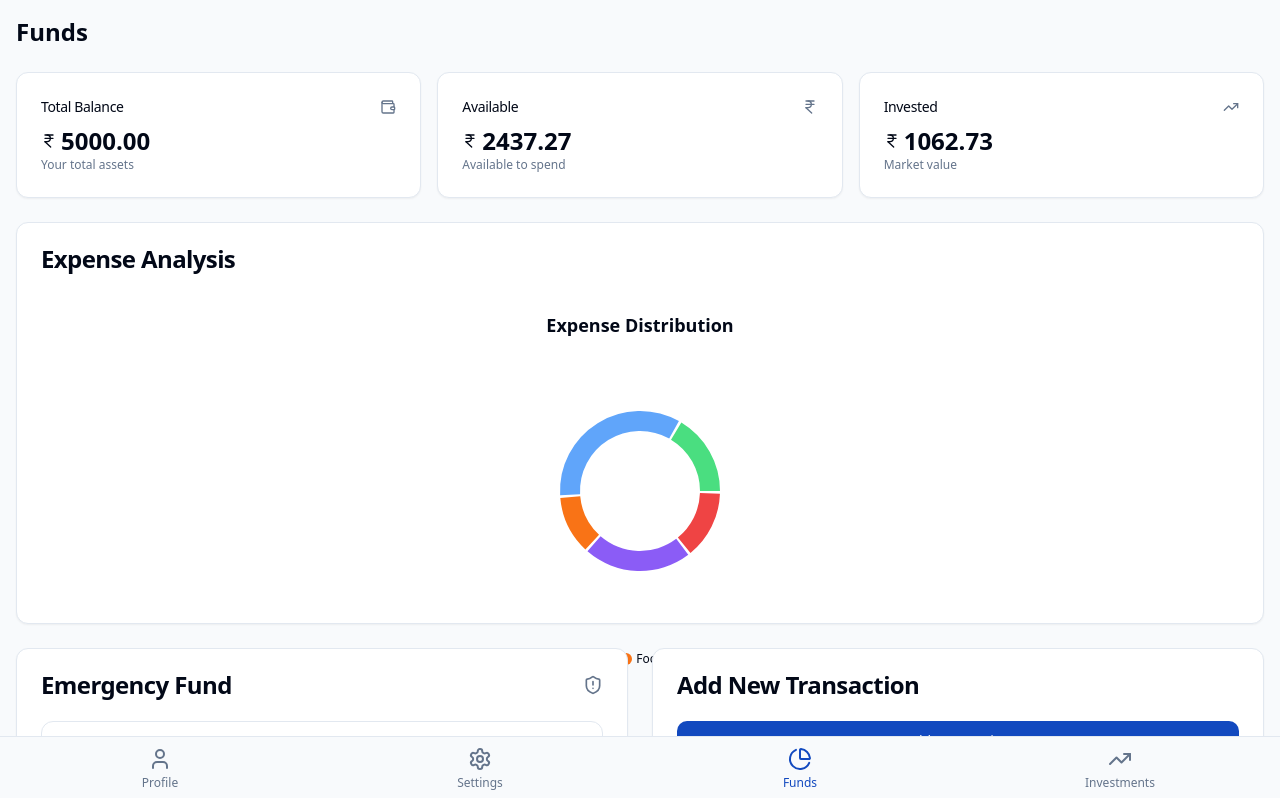
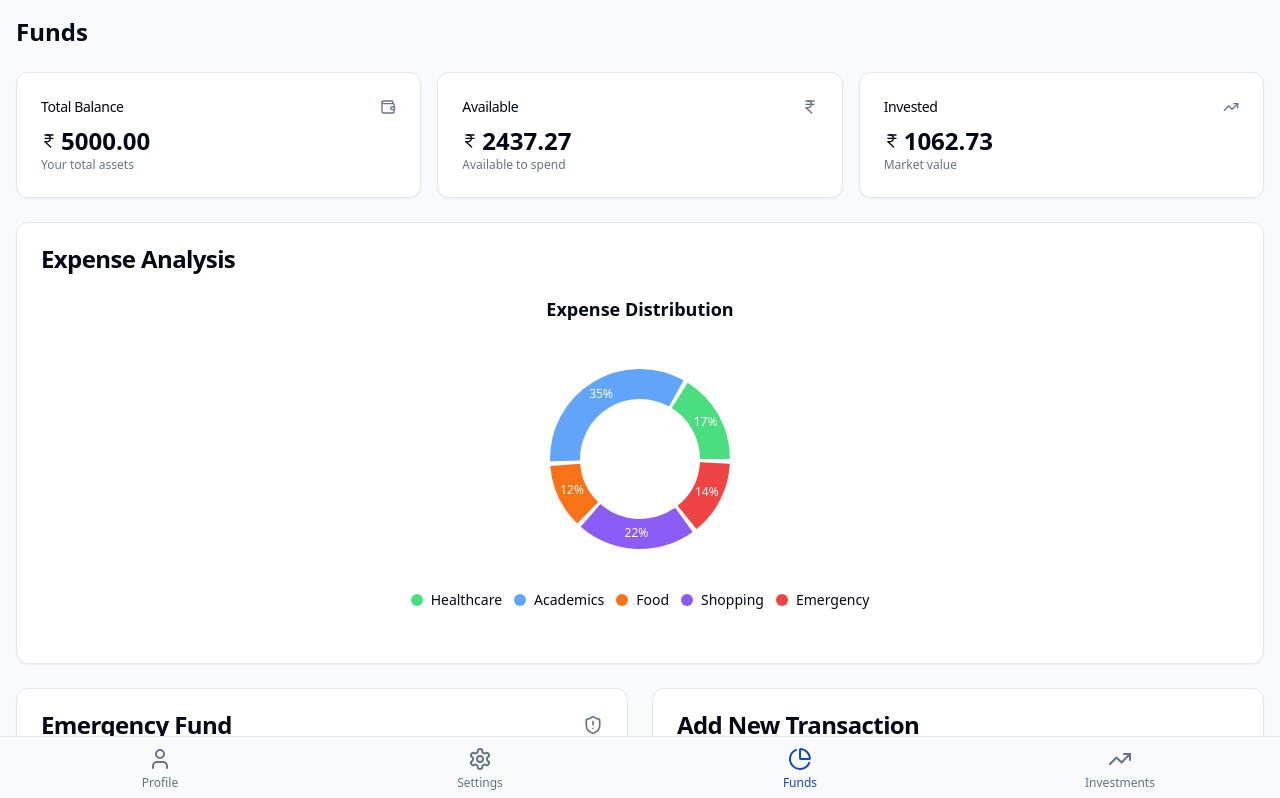
Before and after one commit to Joshi-AI/finflow-pie-buddy, a React (Vite) app: page /funds in a window 1280 px wide. Shown: the top 798 px of the page. Built offline with nearby package versions, Linux system fonts and the light colour scheme.

Commit message:
feat: Improve stock purchase and pie chart
- Added error handling for insufficient funds when buying stocks.
- Enhanced pie chart with descriptions and category names.
- Applied minimalist design for better visual appeal.

```diff
--- a/src/components/ExpensePieChart.tsx
+++ b/src/components/ExpensePieChart.tsx
@@ -1,17 +1,17 @@
 
 import React, { useState } from 'react';
-import { PieChart, Pie, Cell, ResponsiveContainer, Tooltip } from 'recharts';
-import { useFinance, Transaction } from '@/context/FinanceContext';
+import { PieChart, Pie, Cell, ResponsiveContainer, Tooltip, Legend } from 'recharts';
+import { useFinance } from '@/context/FinanceContext';
 
-// Custom tooltip for the pie chart
 const CustomTooltip = ({ active, payload }: any) => {
   if (active && payload && payload.length) {
     const data = payload[0].payload;
     return (
       <div className="bg-card p-3 rounded-lg shadow-lg border border-border">
-        <p className="font-semibold">{data.name}</p>
-        <p className="text-muted-foreground">Amount: ${data.value.toFixed(2)}</p>
-        <p className="text-muted-foreground">Percentage: {data.percent.toFixed(2)}%</p>
+        <p className="font-semibold text-sm">{data.name}</p>
+        <p className="text-muted-foreground text-xs">Amount: ₹{data.value.toLocaleString()}</p>
+        <p className="text-muted-foreground text-xs">({data.percent.toFixed(1)}%)</p>
+        <p className="text-xs mt-1 text-muted-foreground italic">{data.description}</p>
       </div>
     );
   }
@@ -22,7 +22,24 @@ export function ExpensePieChart() {
   const { transactions } = useFinance();
   const [activeIndex, setActiveIndex] = useState<number | null>(null);
 
-  // Calculate total expenses by category
+  const categoryDescriptions = {
+    healthcare: "Medical expenses and health-related costs",
+    academics: "Educational and learning expenses",
+    food: "Groceries and dining expenses",
+    shopping: "Retail purchases and personal items",
+    emergency: "Unexpected or urgent expenses",
+    other: "Miscellaneous expenses",
+  };
+
+  const COLORS = {
+    healthcare: '#4ade80', // vibrant green
+    academics: '#60a5fa', // soft blue
+    food: '#f97316', // warm orange
+    shopping: '#8b5cf6', // royal purple
+    emergency: '#ef4444', // attention red
+    other: '#94a3b8', // neutral slate
+  };
+
   const calculateExpensesByCategory = () => {
     const categories = {
       healthcare: 0,
@@ -38,26 +55,13 @@ export function ExpensePieChart() {
       return sum + transaction.amount;
     }, 0);
 
-    // Convert to array format for the pie chart
     return Object.entries(categories).map(([name, value]) => ({
       name: name.charAt(0).toUpperCase() + name.slice(1),
       value,
       percent: (value / total) * 100,
-      color: getCategoryColor(name as keyof typeof categories)
+      color: COLORS[name as keyof typeof COLORS],
+      description: categoryDescriptions[name as keyof typeof categoryDescriptions]
     })).filter(category => category.value > 0);
-  };
-
-  const getCategoryColor = (category: keyof typeof COLORS) => {
-    return COLORS[category] || COLORS.other;
-  };
-
-  const COLORS = {
-    healthcare: '#4ade80', // green
-    academics: '#60a5fa', // blue
-    food: '#f97316', // orange
-    shopping: '#8b5cf6', // purple
-    emergency: '#ef4444', // red
-    other: '#9ca3af', // gray
   };
 
   const data = calculateExpensesByCategory();
@@ -70,18 +74,51 @@ export function ExpensePieChart() {
     setActiveIndex(null);
   };
 
+  const renderCustomizedLabel = ({
+    cx,
+    cy,
+    midAngle,
+    innerRadius,
+    outerRadius,
+    percent,
+    index,
+  }: any) => {
+    const RADIAN = Math.PI / 180;
+    const radius = innerRadius + (outerRadius - innerRadius) * 0.5;
+    const x = cx + radius * Math.cos(-midAngle * RADIAN);
+    const y = cy + radius * Math.sin(-midAngle * RADIAN);
+
+    if (percent < 5) return null; // Don't show labels for small segments
+
     return (
-    <div className="w-full h-72 mt-4">
-      <h3 className="text-lg font-semibold mb-2 text-center">Expense Distribution</h3>
+      <text
+        x={x}
+        y={y}
+        fill="white"
+        textAnchor="middle"
+        dominantBaseline="middle"
+        className="text-xs font-medium"
+      >
+        {`${percent.toFixed(0)}%`}
+      </text>
+    );
+  };
+
+  return (
+    <div className="w-full">
+      <h3 className="text-lg font-semibold mb-4 text-center">Expense Distribution</h3>
+      <div className="h-[300px]">
         <ResponsiveContainer width="100%" height="100%">
           <PieChart>
             <Pie
               data={data}
               cx="50%"
               cy="50%"
+              labelLine={false}
+              label={renderCustomizedLabel}
               innerRadius={60}
-            outerRadius={80}
-            paddingAngle={2}
+              outerRadius={90}
+              paddingAngle={3}
               dataKey="value"
               onMouseEnter={onPieEnter}
               onMouseLeave={onPieLeave}
@@ -92,19 +129,33 @@ export function ExpensePieChart() {
                   fill={entry.color}
                   strokeWidth={activeIndex === index ? 2 : 1}
                   stroke={activeIndex === index ? '#fff' : 'transparent'}
+                  className="transition-all duration-200"
                 />
               ))}
             </Pie>
             <Tooltip content={<CustomTooltip />} />
+            <Legend
+              verticalAlign="bottom"
+              height={60}
+              content={({ payload }) => (
+                <div className="flex flex-wrap justify-center gap-3 mt-4">
+                  {payload?.map((entry: any, index) => (
+                    <div
+                      key={`legend-${index}`}
+                      className="flex items-center gap-2 text-sm"
+                    >
+                      <div
+                        className="w-3 h-3 rounded-full"
+                        style={{ backgroundColor: entry.color }}
+                      />
+                      <span>{entry.value}</span>
+                    </div>
+                  ))}
+                </div>
+              )}
+            />
           </PieChart>
         </ResponsiveContainer>
-      <div className="flex flex-wrap justify-center mt-4 gap-2">
-        {data.map((entry, index) => (
-          <div key={`legend-${index}`} className="flex items-center gap-1">
-            <div className="w-3 h-3 rounded-full" style={{ backgroundColor: entry.color }} />
-            <span className="text-xs">{entry.name}</span>
-          </div>
-        ))}
       </div>
     </div>
   );
--- a/src/context/FinanceContext.tsx
+++ b/src/context/FinanceContext.tsx
@@ -175,7 +175,8 @@ export function FinanceProvider({ children }: { children: React.ReactNode }) {
     const totalCost = stockData.price * quantity;
 
     if (totalCost > balance.available) {
-      throw new Error(`Insufficient funds. You need ₹${(totalCost - balance.available).toFixed(2)} more to complete this purchase.`);
+      const shortfall = totalCost - balance.available;
+      throw new Error(`Insufficient funds. You need ₹${shortfall.toLocaleString()} more to complete this purchase.`);
     }
 
     // Check if we already own this stock
```
Lines whose indentation alone changed are shown as unchanged.
